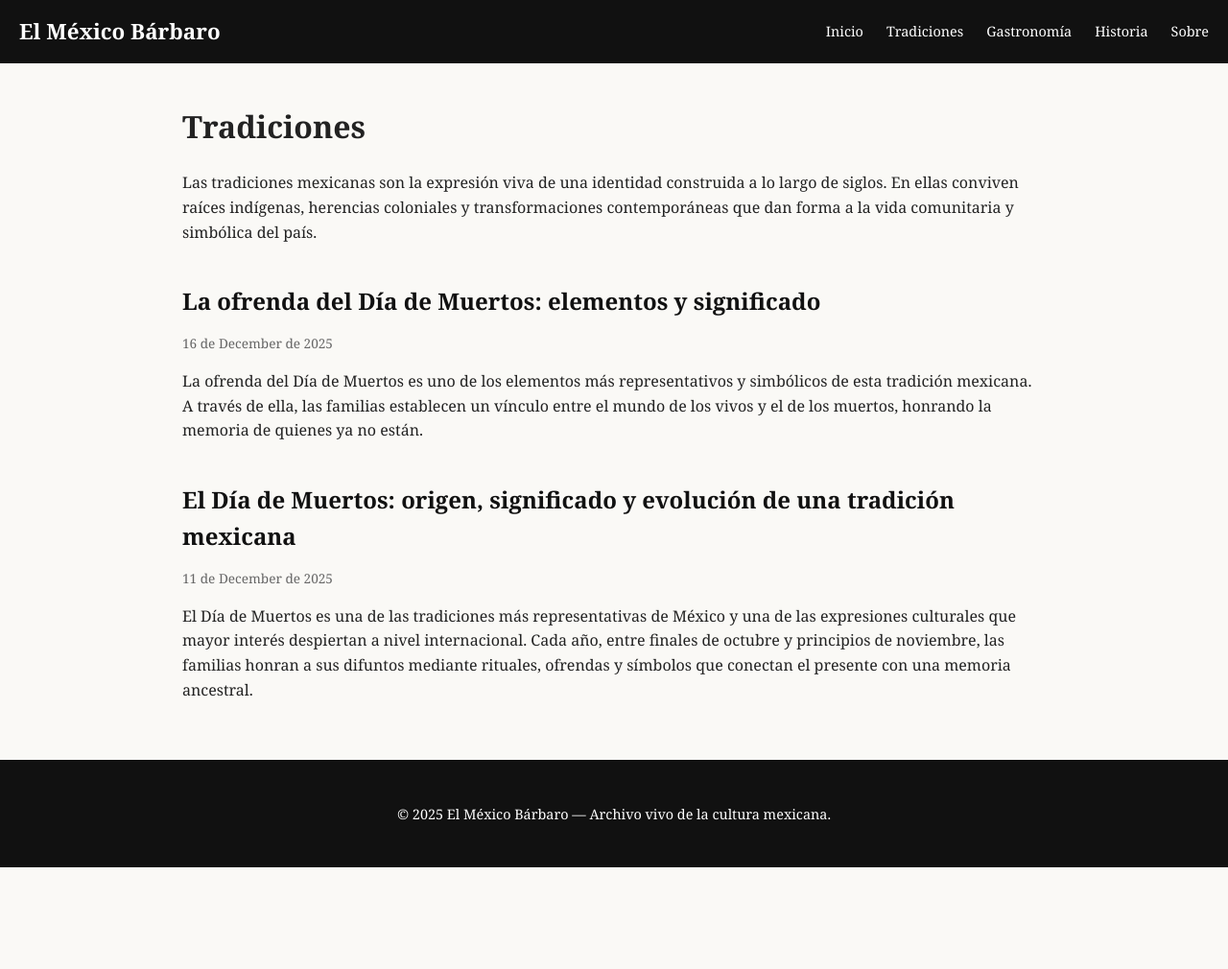
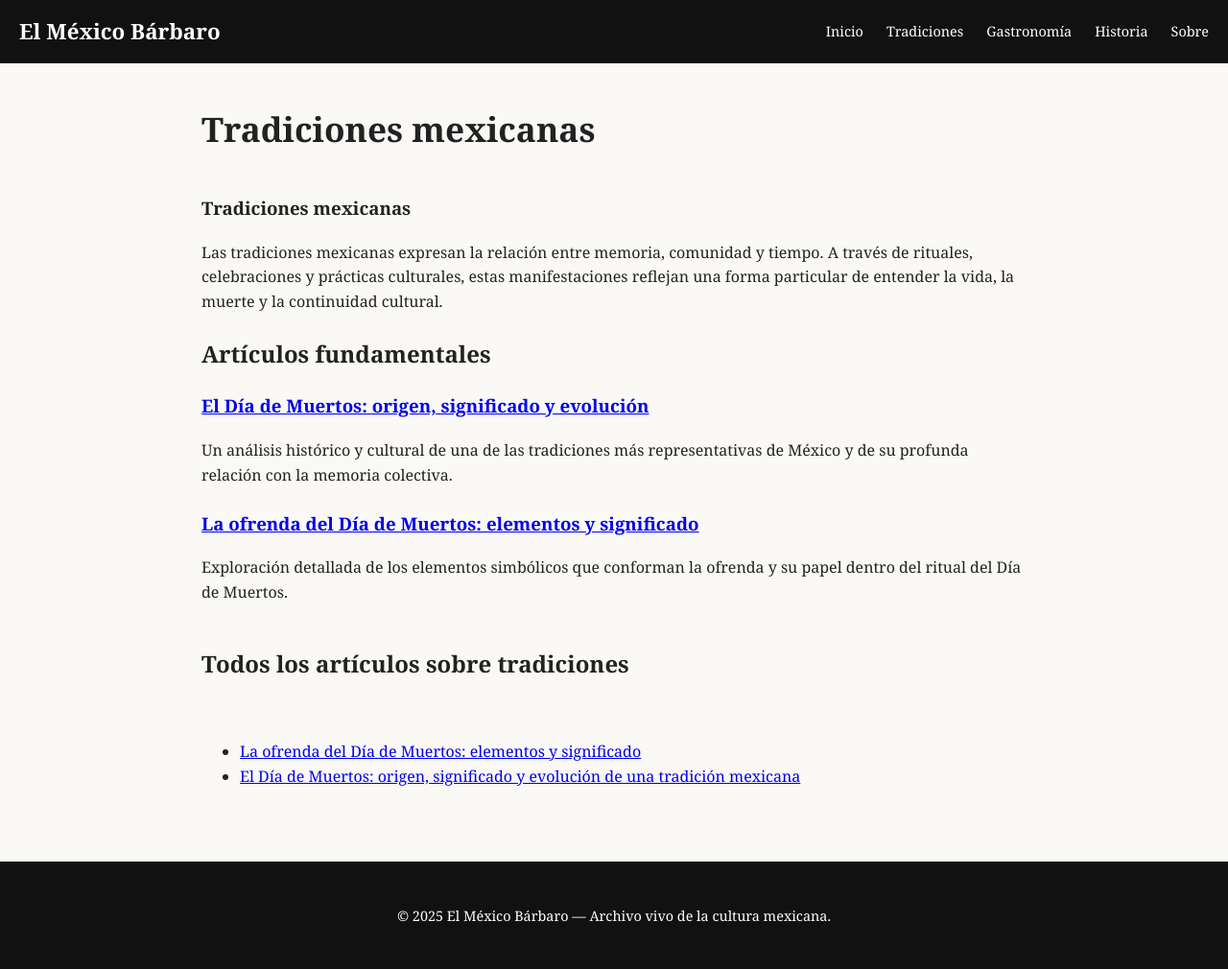
Before and after one commit to elbracamonte/elbracamonte.github.io, a Jekyll site: the page built from tradiciones/index.html, in a window 1280 px wide. Shown: the whole page at 96% size. Built offline with Jekyll 4.4.1, drawn with Linux system fonts in a browser that asks for light colours; before the commit the page ends 904 px from its top, so only the background shows below that.

Commit message:
Update index.html

```diff
--- a/tradiciones/index.html
+++ b/tradiciones/index.html
@@ -1,30 +1,56 @@
 ---
-layout: default
-title: Tradiciones
+layout: page
+title: "Tradiciones mexicanas"
+description: "Archivo cultural sobre las tradiciones mexicanas, sus rituales, celebraciones y significados dentro de la identidad cultural de México."
 ---
 
-<h1>Tradiciones</h1>
+<section class="category-hero">
+  <h1>Tradiciones mexicanas</h1>
+  <p class="category-intro">
+    Las tradiciones mexicanas expresan la relación entre memoria, comunidad y
+    tiempo. A través de rituales, celebraciones y prácticas culturales, estas
+    manifestaciones reflejan una forma particular de entender la vida, la
+    muerte y la continuidad cultural.
+  </p>
+</section>
 
-<p>
-Las tradiciones mexicanas son la expresión viva de una identidad construida a lo largo de siglos.
-En ellas conviven raíces indígenas, herencias coloniales y transformaciones contemporáneas que
-dan forma a la vida comunitaria y simbólica del país.
-</p>
+<section class="category-featured">
+  <h2>Artículos fundamentales</h2>
 
-<section class="post-list">
-  {% if site.categories.tradiciones %}
+  <article class="featured-article">
+    <h3>
+      <a href="/tradiciones/dia-de-muertos-origen-significado/">
+        El Día de Muertos: origen, significado y evolución
+      </a>
+    </h3>
+    <p>
+      Un análisis histórico y cultural de una de las tradiciones más
+      representativas de México y de su profunda relación con la memoria
+      colectiva.
+    </p>
+  </article>
+
+  <article class="featured-article">
+    <h3>
+      <a href="/tradiciones/ofrenda-dia-de-muertos/">
+        La ofrenda del Día de Muertos: elementos y significado
+      </a>
+    </h3>
+    <p>
+      Exploración detallada de los elementos simbólicos que conforman la
+      ofrenda y su papel dentro del ritual del Día de Muertos.
+    </p>
+  </article>
+</section>
+
+<section class="category-list">
+  <h2>Todos los artículos sobre tradiciones</h2>
+
+  <ul>
     {% for post in site.categories.tradiciones %}
-      <article class="post-item">
-        <h2>
-          <a href="{{ post.url }}">{{ post.title }}</a>
-        </h2>
-        <p class="post-meta">
-          {{ post.date | date: "%d de %B de %Y" }}
-        </p>
-        <p>{{ post.excerpt }}</p>
-      </article>
+      <li>
+        <a href="{{ post.url }}">{{ post.title }}</a>
+      </li>
     {% endfor %}
-  {% else %}
-    <p>Aún no hay artículos publicados en esta sección.</p>
-  {% endif %}
+  </ul>
 </section>
```
